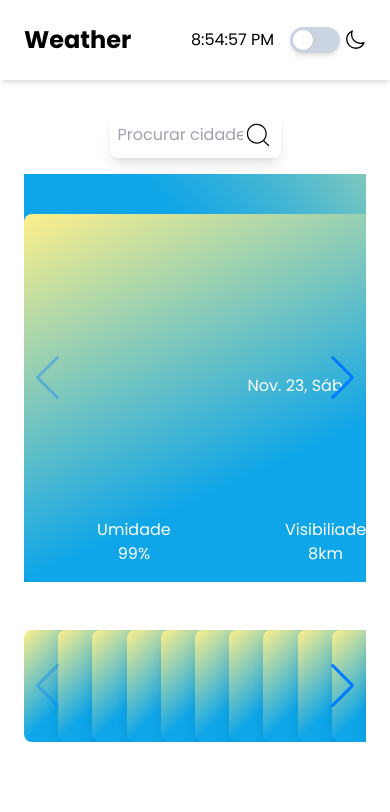
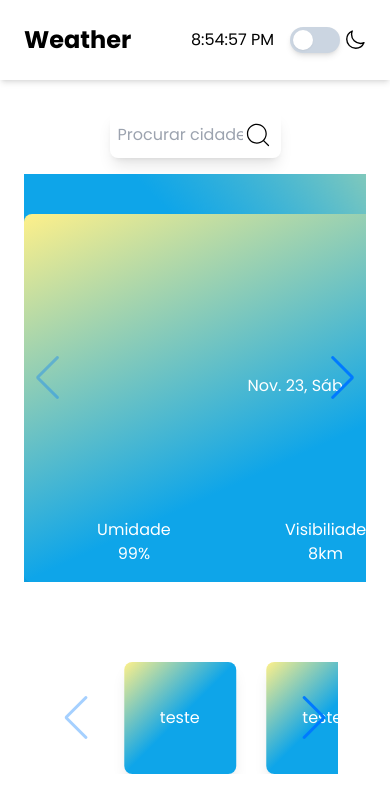
Before and after one commit to Valverd/weather, a React (Vite) app: page / in a window 390 px wide. Shown: the top 812 px of the page. Built offline with nearby package versions, Linux system fonts and the light colour scheme.

Commit message:
Configurações de responsividade do carrossel de horas.

```diff
--- a/src/components/CarouselHourly/CarouselHourly.tsx
+++ b/src/components/CarouselHourly/CarouselHourly.tsx
@@ -4,28 +4,57 @@ import { Navigation } from 'swiper/modules'
 
 export default function CarouselHourly() {
     return (
-        <div className='w-full mt-12 m-auto'>
+        <div className='w-10/12 mt-20 m-auto'>
             <Swiper
                 modules={[Navigation]}
                 slidesPerView={10}
                 navigation
+                breakpoints={{
+                    250:{
+                        slidesPerView: 2,
+                        centeredSlides: true
+                    },
+                    521:{
+                        slidesPerView: 3,
+                        centeredSlides: true
+                    },
+                    672:{
+                        slidesPerView: 4,
+                        centeredSlides: true
+                    },
+                    896:{
+                        slidesPerView: 6,
+                    },
+                    1152:{
+                        slidesPerView: 8,
+                    },
+                }}
             >
-                <SwiperSlide><Hourly /></SwiperSlide>
-                <SwiperSlide><Hourly /></SwiperSlide>
-                <SwiperSlide><Hourly /></SwiperSlide>
-                <SwiperSlide><Hourly /></SwiperSlide>
-                <SwiperSlide><Hourly /></SwiperSlide>
-                <SwiperSlide><Hourly /></SwiperSlide>
-                <SwiperSlide><Hourly /></SwiperSlide>
-                <SwiperSlide><Hourly /></SwiperSlide>
-                <SwiperSlide><Hourly /></SwiperSlide>
-                <SwiperSlide><Hourly /></SwiperSlide>
-                <SwiperSlide><Hourly /></SwiperSlide>
-                <SwiperSlide><Hourly /></SwiperSlide>
-                <SwiperSlide><Hourly /></SwiperSlide>
-                <SwiperSlide><Hourly /></SwiperSlide>
-                <SwiperSlide><Hourly /></SwiperSlide>
-                <SwiperSlide><Hourly /></SwiperSlide>
+                <SwiperSlide style={{width: '112px', height: '112px'}}><Hourly /></SwiperSlide>
+                <SwiperSlide style={{width: '112px', height: '112px'}}><Hourly /></SwiperSlide>
+                <SwiperSlide style={{width: '112px', height: '112px'}}><Hourly /></SwiperSlide>
+                <SwiperSlide style={{width: '112px', height: '112px'}}><Hourly /></SwiperSlide>
+                <SwiperSlide style={{width: '112px', height: '112px'}}><Hourly /></SwiperSlide>
+                <SwiperSlide style={{width: '112px', height: '112px'}}><Hourly /></SwiperSlide>
+                <SwiperSlide style={{width: '112px', height: '112px'}}><Hourly /></SwiperSlide>
+                <SwiperSlide style={{width: '112px', height: '112px'}}><Hourly /></SwiperSlide>
+                <SwiperSlide style={{width: '112px', height: '112px'}}><Hourly /></SwiperSlide>
+                <SwiperSlide style={{width: '112px', height: '112px'}}><Hourly /></SwiperSlide>
+                <SwiperSlide style={{width: '112px', height: '112px'}}><Hourly /></SwiperSlide>
+                <SwiperSlide style={{width: '112px', height: '112px'}}><Hourly /></SwiperSlide>
+                <SwiperSlide style={{width: '112px', height: '112px'}}><Hourly /></SwiperSlide>
+                <SwiperSlide style={{width: '112px', height: '112px'}}><Hourly /></SwiperSlide>
+                <SwiperSlide style={{width: '112px', height: '112px'}}><Hourly /></SwiperSlide>
+                <SwiperSlide style={{width: '112px', height: '112px'}}><Hourly /></SwiperSlide>
+                <SwiperSlide style={{width: '112px', height: '112px'}}><Hourly /></SwiperSlide>
+                <SwiperSlide style={{width: '112px', height: '112px'}}><Hourly /></SwiperSlide>
+                <SwiperSlide style={{width: '112px', height: '112px'}}><Hourly /></SwiperSlide>
+                <SwiperSlide style={{width: '112px', height: '112px'}}><Hourly /></SwiperSlide>
+                <SwiperSlide style={{width: '112px', height: '112px'}}><Hourly /></SwiperSlide>
+                <SwiperSlide style={{width: '112px', height: '112px'}}><Hourly /></SwiperSlide>
+                <SwiperSlide style={{width: '112px', height: '112px'}}><Hourly /></SwiperSlide>
+                <SwiperSlide style={{width: '112px', height: '112px'}}><Hourly /></SwiperSlide>
+                <SwiperSlide style={{width: '112px', height: '112px'}}><Hourly /></SwiperSlide>
             </Swiper>
         </div>
     )
--- a/src/components/Hourly/Hourly.tsx
+++ b/src/components/Hourly/Hourly.tsx
@@ -6,7 +6,7 @@ export default function Hourly() {
     const textColor = "text-white dark:text-black"
 
     return (
-        <div className={`w-28 ${sun} ${textColor} h-28 shadow-lg rounded-lg flex justify-center items-center`}>
+        <div className={`w-28 h-28 ${sun} ${textColor} shadow-lg rounded-lg flex justify-center items-center`}>
             teste
         </div>
     )
```
